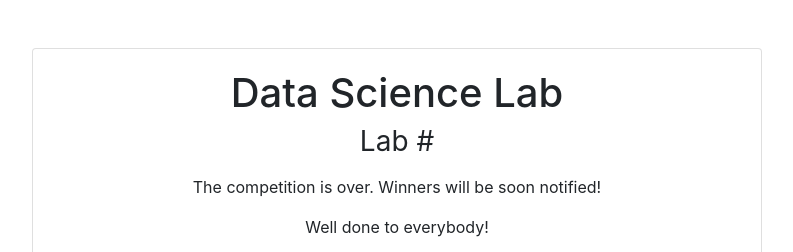
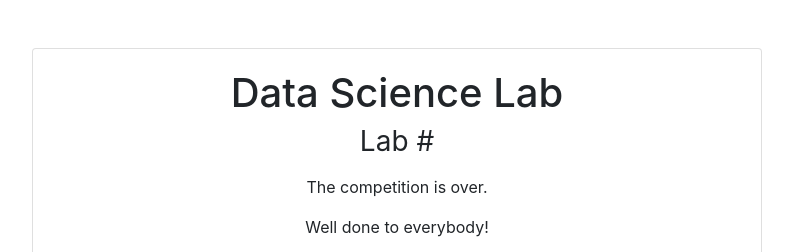
Before and after one commit to stadio-ml/stadio, a Flask app: page / in a window 1280 px wide. Shown: the top 252 px of the page, without its empty margins (243-1036 px from the left). Run offline with Flask 2, Linux system fonts and the light colour scheme; parts of the project's set-up code (start-up, migrations or seed data) failed here and were passed over; some libraries are stand-ins or nearby versions.

Commit message:
Rephrasing in static html.

```diff
--- a/templates/over.html
+++ b/templates/over.html
@@ -6,7 +6,7 @@
     <h1 class="h3 mb-3 font-weight-normal">{{ name }}</h1>
 
     <p>
-        The competition is over. Winners will be soon notified!
+        The competition is over.
     </p>
 
     <p>
```
